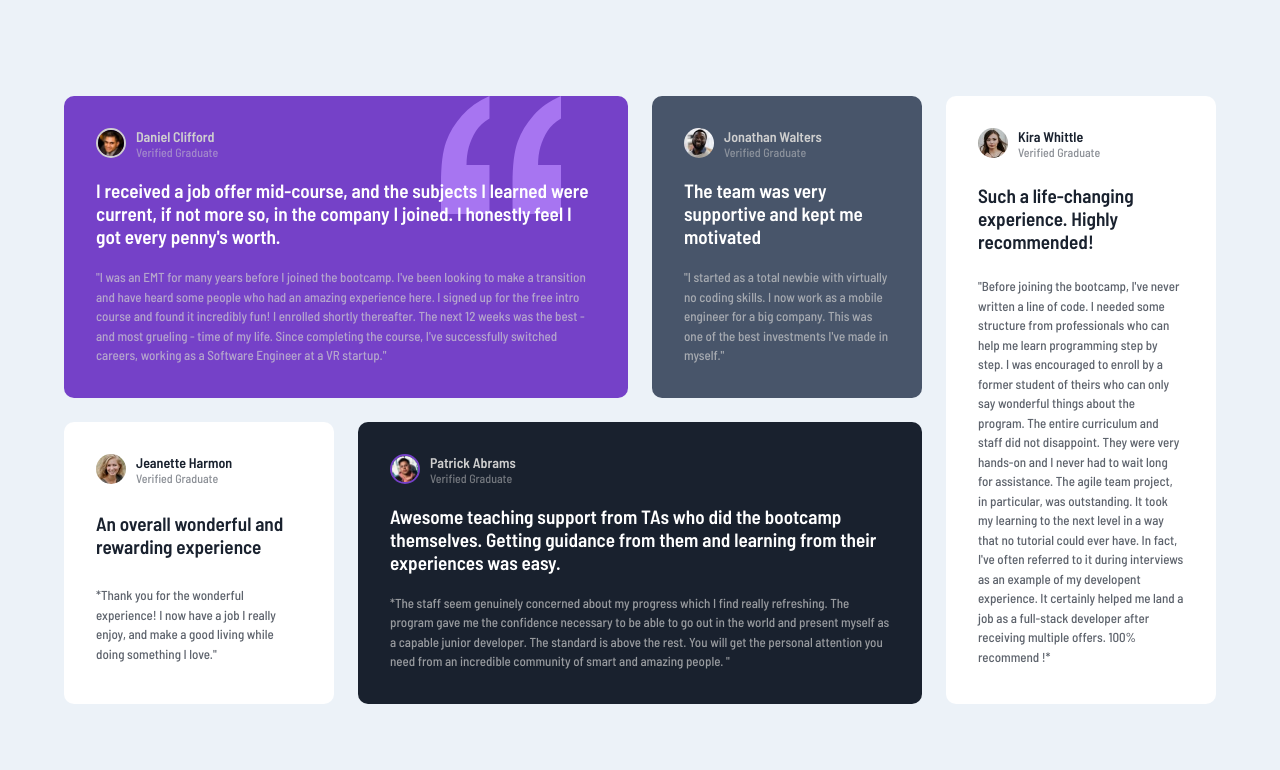
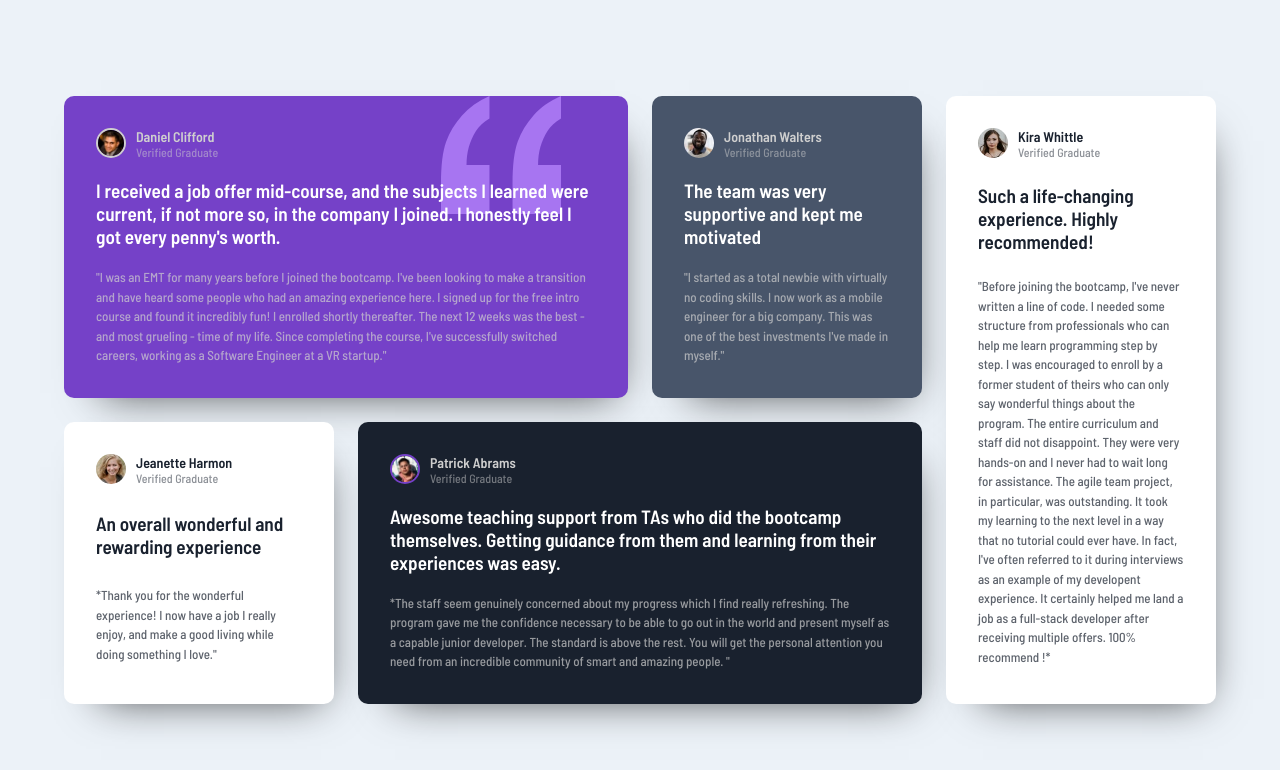
Before and after one commit to adewalemudasiru/Testimonial-Grid-Section, a plain HTML site: page index.html in a window 1280 px wide. Drawn offline with Linux system fonts and the light colour scheme.

Commit message:
added box shadow to profile cards

```diff
--- a/styles.css
+++ b/styles.css
@@ -86,6 +86,9 @@ body {
     gap: 1.25rem;
     padding: 2rem;
     border-radius: .625rem;
+    box-shadow: 12px 20px 41px -25px rgba(0,0,0,0.75);
+    -webkit-box-shadow: 12px 20px 41px -25px rgba(0,0,0,0.75);
+    -moz-box-shadow: 12px 20px 41px -25px rgba(0,0,0,0.75);
     isolation: isolate;
 }
 
```
